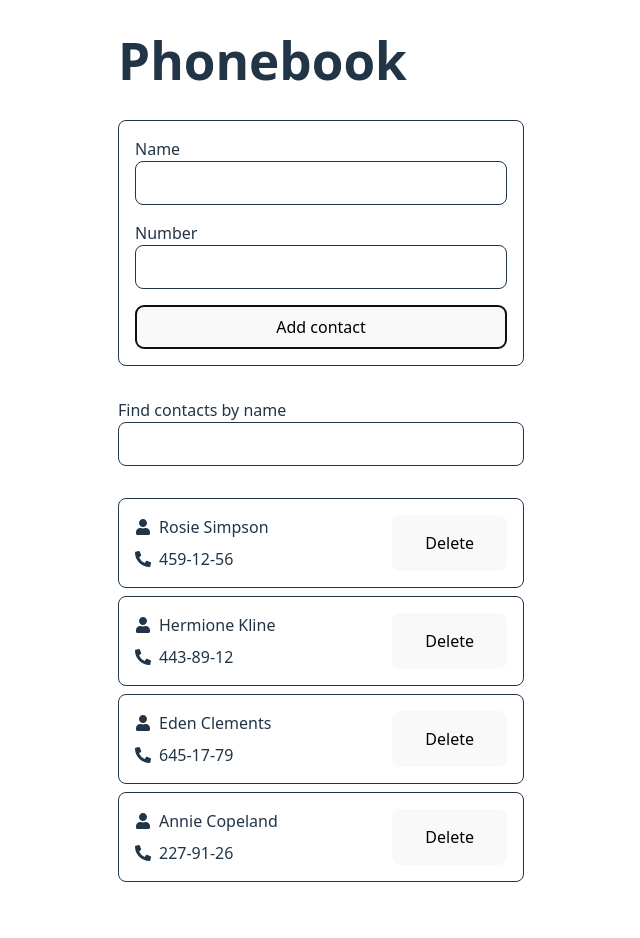
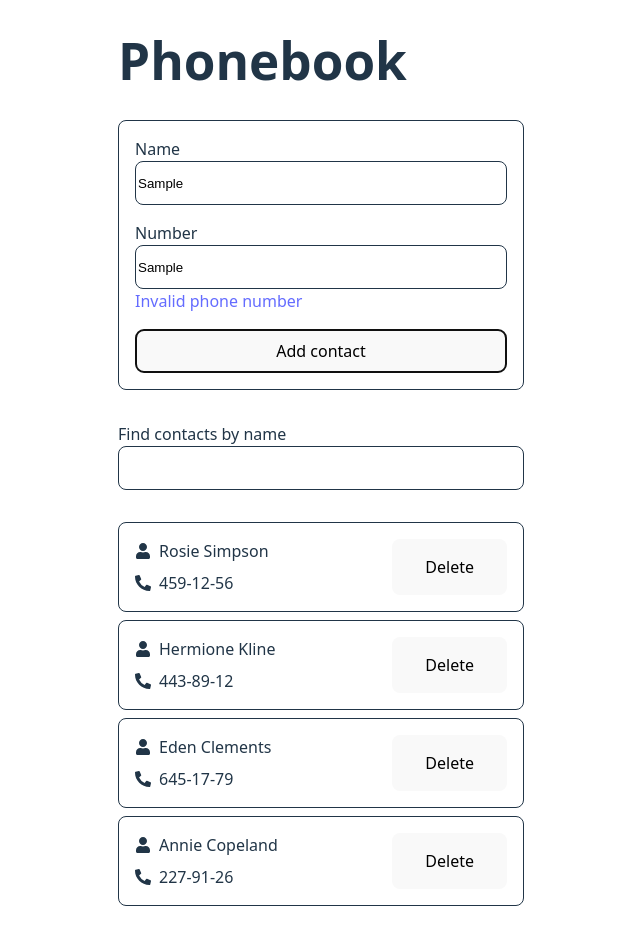
Before and after one commit to Lana-Malynowska/goit-react-hw-03, a React (Vite) app: page / in a window 1280 px wide. Both pictures are taken after typing "Sample", "Sample" into the empty fields and a click on the button "Add contact". Shown: the whole page, without its empty margins (319-959 px from the left). Before the commit the page ends 914 px from the top, so only its background shows below. Built offline with nearby package versions, Linux system fonts and the light colour scheme.

Commit message:
add newContact

```diff
--- a/package.json
+++ b/package.json
@@ -11,9 +11,11 @@
   },
   "dependencies": {
     "formik": "^2.4.6",
+    "nanoid": "^5.1.5",
     "react": "^19.0.0",
     "react-dom": "^19.0.0",
-    "react-icons": "^5.5.0"
+    "react-icons": "^5.5.0",
+    "yup": "^1.6.1"
   },
   "devDependencies": {
     "@eslint/js": "^9.21.0",
--- a/src/App.jsx
+++ b/src/App.jsx
@@ -14,6 +14,12 @@ function App() {
   ]);
   const [inputValue, setInputValue] = useState("");
 
+  const addContact = (newContact) => {
+    setContacts((prevContacts) => {
+      return [...prevContacts, newContact];
+    });
+  };
+
   const deleteContact = (contactId) => {
     setContacts((prevContacts) => {
       return prevContacts.filter((contact) => contact.id !== contactId);
@@ -27,7 +33,7 @@ function App() {
   return (
     <>
       <h1>Phonebook</h1>
-      <ContactForm />
+      <ContactForm onAdd={addContact} />
       <SearchBox inputValue={inputValue} handleChange={setInputValue} />
       <ContactList contacts={filteredContacts} onDelete={deleteContact} />
     </>
--- a/src/ContactForm/ContactForm.jsx
+++ b/src/ContactForm/ContactForm.jsx
@@ -1,5 +1,7 @@
-import { Field, Form, Formik } from "formik";
+import { ErrorMessage, Field, Form, Formik } from "formik";
 import { useId } from "react";
+import * as Yup from "yup";
+import { nanoid } from "nanoid";
 import s from "./ContactForm.module.css";
 
 const initialValues = {
@@ -7,26 +9,51 @@ const initialValues = {
   number: "",
 };
 
-const ContactForm = () => {
+const ContactForm = ({ onAdd }) => {
   const nameFieldId = useId();
   const numberFieldId = useId();
 
   const handleSubmit = (values, actions) => {
+    const newContact = {
+      id: nanoid(),
+      ...values,
+    };
+
+    onAdd(newContact);
     console.log(values);
     actions.resetForm();
   };
 
+  const applySchema = Yup.object().shape({
+    name: Yup.string()
+      .min(3, "Too Short!")
+      .max(50, "Too Long!")
+      .trim()
+      .required("Required"),
+    number: Yup.string()
+      .min(3, "Too Short!")
+      .max(50, "Too Long!")
+      .matches(/^\+?[0-9\s\-()]{7,20}$/, "Invalid phone number")
+      .required("Required"),
+  });
+
   return (
-    <Formik initialValues={initialValues} onSubmit={handleSubmit}>
+    <Formik
+      validationSchema={applySchema}
+      initialValues={initialValues}
+      onSubmit={handleSubmit}
+    >
       <Form className={s.form}>
         <label htmlFor={nameFieldId}>
-          Name
+          <span>Name</span>
           <Field type="text" name="name" id={nameFieldId}></Field>
+          <ErrorMessage className={s.error} name="name" component="div" />
         </label>
 
         <label htmlFor={numberFieldId}>
-          Number
+          <span>Number</span>
           <Field type="text" name="number" id={numberFieldId}></Field>
+          <ErrorMessage className={s.error} name="number" component="div" />
         </label>
         <button type="submit">Add contact</button>
       </Form>
--- a/src/ContactForm/ContactForm.module.css
+++ b/src/ContactForm/ContactForm.module.css
@@ -11,6 +11,14 @@
     width: -webkit-fill-available;
     height: 2.5rem;
   }
+  input:hover {
+    border-color: #646cff;
+  }
+  input:focus {
+    outline: none;
+    border-color: #646cff;
+    box-shadow: 0 0 6px rgba(30, 144, 255, 0.6);
+  }
 }
 
 @media (prefers-color-scheme: light) {
@@ -21,3 +29,7 @@
     }
   }
 }
+
+.error {
+  color: #646cff;
+}
--- a/src/SearchBox/SearchBox.module.css
+++ b/src/SearchBox/SearchBox.module.css
@@ -3,6 +3,14 @@
   border-radius: 8px;
   width: 25rem;
   height: 2.5rem;
+  input:hover {
+    border-color: #646cff;
+  }
+  input:focus {
+    outline: none;
+    border-color: #646cff;
+    box-shadow: 0 0 6px rgba(30, 144, 255, 0.6);
+  }
 }
 
 @media (prefers-color-scheme: light) {
--- a/src/index.css
+++ b/src/index.css
@@ -39,6 +39,15 @@ h1 {
 input {
   background-color: transparent;
 }
+/*
+input:hover {
+  border-color: #646cff;
+}
+input:focus {
+  outline: none;
+  border-color: #646cff;
+  box-shadow: 0 0 6px rgba(30, 144, 255, 0.6);
+} */
 
 button {
   border-radius: 8px;
@@ -51,12 +60,11 @@ button {
   cursor: pointer;
   transition: border-color 0.25s;
 }
-input:hover,
+
 button:hover {
   border-color: #646cff;
 }
-input:focus,
-input:focus-visible,
+
 button:focus,
 button:focus-visible {
   outline: 4px auto -webkit-focus-ring-color;
```
Also changed, not shown: 1 other file (tests, documents, lock files or other folders).
